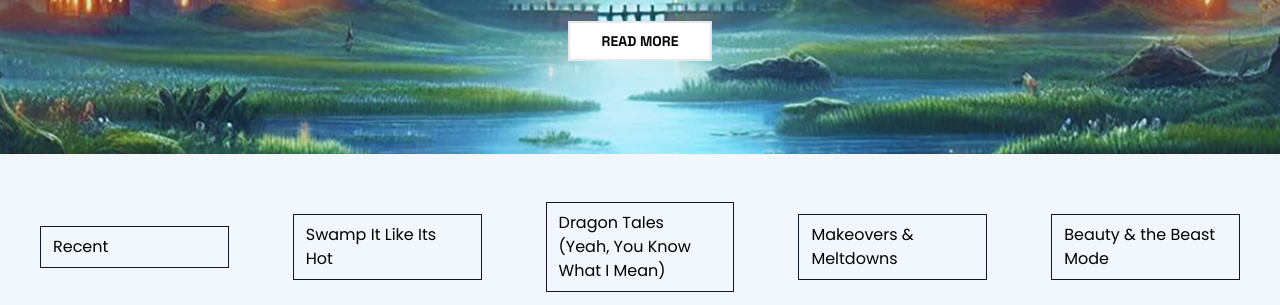
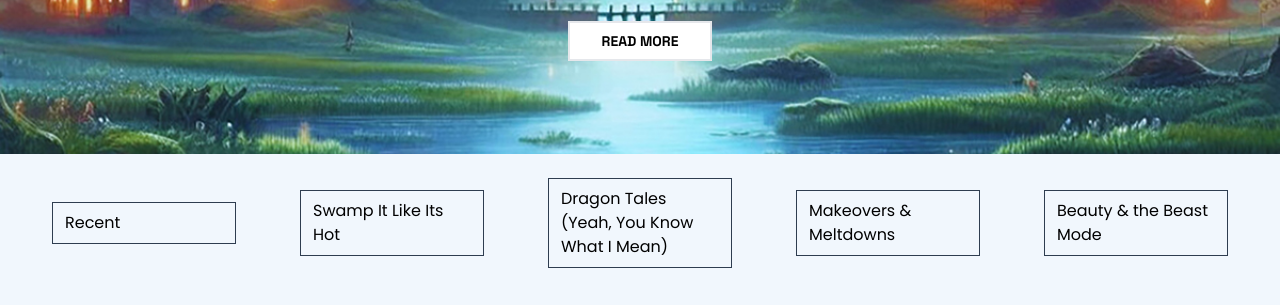
Before and after one commit to kahikatea-2024/FairyTaleTimes, an Astro site: page / in a window 1280 px wide. Shown: the part 463-768 px from the top of the page. Built offline with nearby package versions, Linux system fonts and the light colour scheme; Astro itself is replaced by a stand-in of ours; grey boxes are pictures that could not be loaded.

Commit message:
fix padding

```diff
--- a/src/components/NavBar/NavBar.astro
+++ b/src/components/NavBar/NavBar.astro
@@ -1,20 +1,20 @@
-<div class="top-0 py-1 lg:py-2 w-full bg-transparent lg:relative z-50 dark:bg-gray-900">
-  <nav class="p-4 m-4">
+<div class="top-0 py-1 lg:py-2 w-full bg-transparent lg:relative z-50">
+  <nav class="p-1 px-10 m-1">
     <div class="flex flex-col lg:flex-row items-center justify-between">
       <ul class="font-buttons grid grid-cols-1 md:grid-col-span-3 md-lg:gap-8 md-lg:grid-cols-3 lg:grid-cols-5 grid-rows-1 sm:grid-cols-2 gap-2 lg:gap-16 p-2 items-center">
-        <li class="block py-2 pl-3 pr-4 hover:bg-slate-600 hover:text-white border border-slate-900">
+        <li class="block py-2 pl-3 pr-4 hover:bg-DarkBlue hover:text-white border border-DarkBlue">
           <a href="#">Recent</a>
         </li>
-        <li class="block py-2 pl-3 pr-4 hover:bg-slate-600 hover:text-white border border-slate-900">
+        <li class="block py-2 pl-3 pr-4 hover:bg-DarkBlue hover:text-white border border-DarkBlue">
           <a href="#">Swamp It Like Its Hot</a>
         </li>
-        <li class="block py-2 pl-3 pr-4 hover:bg-slate-600 hover:text-white border border-slate-900">
+        <li class="block py-2 pl-3 pr-4 hover:bg-DarkBlue hover:text-white border border-DarkBlue">
           <a href="#">Dragon Tales (Yeah, You Know What I Mean)</a>
         </li>
-        <li class="block py-2 pl-3 pr-4 hover:bg-slate-600 hover:text-white border border-slate-900">
+        <li class="block py-2 pl-3 pr-4 hover:bg-DarkBlue hover:text-white border border-DarkBlue">
           <a href="#">Makeovers & Meltdowns</a>
         </li>
-        <li class="block py-2 pl-3 pr-4 hover:bg-slate-600 hover:text-white border border-slate-900">
+        <li class="block py-2 pl-3 pr-4 hover:bg-DarkBlue hover:text-white border border-DarkBlue">
           <a href="#">Beauty & the Beast Mode</a>
         </li>
       </ul>
```
